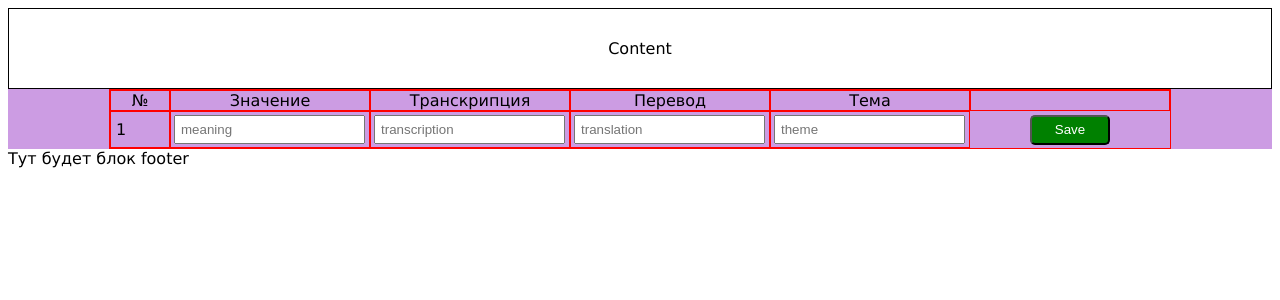
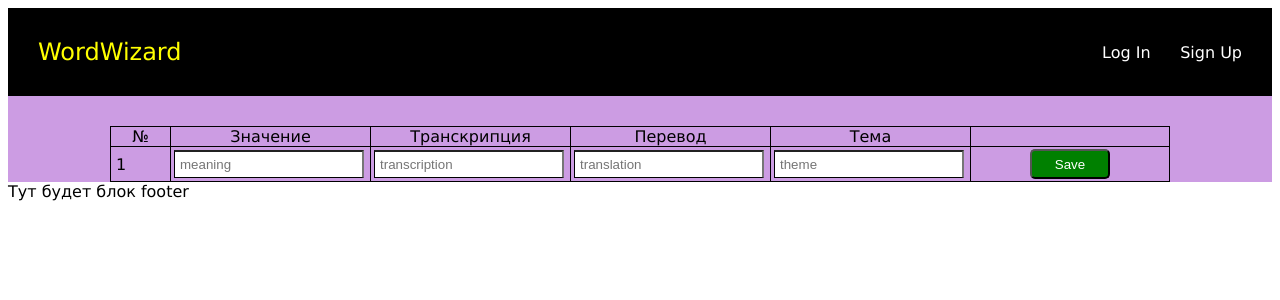
Before and after one commit to ZhannaIvashova/WordWizard, a React (Vite) app: page / in a window 1280 px wide. Shown: the top 300 px of the page. Built offline with nearby package versions, Linux system fonts and the light colour scheme.

Commit message:
fix: border table

```diff
--- a/src/App.jsx
+++ b/src/App.jsx
@@ -1,6 +1,6 @@
-import Header from './components/Header/Header.jsx';
-import Wordlist from './components/Wordlist/Wordlist.jsx';
-import Footer from './components/Footer.jsx';
+import { Header } from './components/Header/Header.jsx';
+import { Wordlist } from './components/Wordlist/Wordlist.jsx';
+import { Footer } from './components/Footer.jsx';
 import './index.css';
 
 function App() {
--- a/src/components/Footer.jsx
+++ b/src/components/Footer.jsx
@@ -1,13 +1,11 @@
 import '../index.css'
 
-function Footer() {
+export const Footer = () => {
   return (
     <>
-      <footer className='location'>
+      <footer>
         Тут будет блок footer
       </footer>
     </>
   )
 }
-
-export default Footer
--- a/src/components/Header/Header.jsx
+++ b/src/components/Header/Header.jsx
@@ -1,9 +1,21 @@
-import { StyledHeader } from './styleheader';
+import {
+  StyledHeader, StyledHeaderWrap, StyledLogo,
+  StyledRegistrationWrap, StyledRegistrationBase
+} from './styleheader';
+import { SyledWrapperBase} from '../styleGeneral';
 
-const Header = () => {
+export const Header = () => {
   return(
-    <StyledHeader>Content</StyledHeader>
+    <StyledHeader>
+      <SyledWrapperBase>
+        <StyledHeaderWrap>
+          <StyledLogo>WordWizard</StyledLogo>
+          <StyledRegistrationWrap>
+            <StyledRegistrationBase href='#'>Log In</StyledRegistrationBase>
+            <StyledRegistrationBase href='#'>Sign Up</StyledRegistrationBase>
+          </StyledRegistrationWrap>
+        </StyledHeaderWrap>
+      </SyledWrapperBase>
+    </StyledHeader>
   )
 }
-
-export default Header
--- a/src/components/Header/styleheader.jsx
+++ b/src/components/Header/styleheader.jsx
@@ -1,4 +1,29 @@
 import { styled } from 'styled-components';
-import { LocationBase } from '../styleGeneral';
+import { SyledWrapperBase } from '../styleGeneral';
 
-export const StyledHeader = styled(LocationBase).attrs({as: 'header'})``;
+export const StyledHeader = styled.header`
+  background-color: black;
+`
+
+export const StyledHeaderWrap = styled.div`
+  display: flex;
+  justify-content: space-between;
+`
+export const StyledLogo = styled.span`
+  color: yellow;
+  font-size: 24px;
+`
+export const StyledRegistrationWrap = styled.div`
+  display: flex;
+  justify-content: space-between;
+  align-items: center;
+  width: 140px;
+`
+export const StyledRegistrationBase = styled.a`
+  color: white;
+  text-decoration: none;
+
+  &:hover {
+    text-decoration: underline;
+  }
+`
--- a/src/components/HeaderTable/HeaderTable.jsx
+++ b/src/components/HeaderTable/HeaderTable.jsx
@@ -8,7 +8,7 @@ export const HeaderTable = () => {
       <StyledHeaderTable>Транскрипция</StyledHeaderTable>
       <StyledHeaderTable>Перевод</StyledHeaderTable>
       <StyledHeaderTable>Тема</StyledHeaderTable>
-      <StyledHeaderTable></StyledHeaderTable>
+      <StyledHeaderTable isLast></StyledHeaderTable>
     </>
   )
 }
--- a/src/components/HeaderTable/styleHeaderTable.jsx
+++ b/src/components/HeaderTable/styleHeaderTable.jsx
@@ -1,6 +1,16 @@
 import { styled } from 'styled-components';
+import { StyledBorderBase } from '../styleGeneral';
+
+/*export const StyledHeaderTable = styled(StyledBorderBase)`
+  display: flex;
+  justify-content: center;
+  border-top: 1px solid black;
+`*/
 
 export const StyledHeaderTable = styled.div`
-  text-align: center;
-  border: 1px solid red;
+  display: flex;
+  justify-content: center;
+  border-top: 1px solid black;
+
+  ${StyledBorderBase}
 `
--- a/src/components/InputTable/styleInputTable.jsx
+++ b/src/components/InputTable/styleInputTable.jsx
@@ -1,17 +1,25 @@
 import { styled } from 'styled-components';
+import { StyledBorderBase } from '../styleGeneral';
 
 export const StyledNumber = styled.div`
   display: flex;
   align-items: center;
   padding-left: 5px;
-  border: 1px solid red;
+  ${StyledBorderBase}
 `
+/*export const StyledLabel = styled(StyledBorderBase).attrs({as: 'label'})`
+  padding: 3px;
+`
+export const StyledInput = styled(StyledBorderBase).attrs({as: 'input'})`
+  padding: 5px;
+`*/
 
 export const StyledLabel = styled.label`
   padding: 3px;
-  border: 1px solid red;
+  ${StyledBorderBase}
 `
 
 export const StyledInput = styled.input`
   padding: 5px;
+  ${StyledBorderBase}
 `
--- a/src/components/SaveButton/SaveButton.jsx
+++ b/src/components/SaveButton/SaveButton.jsx
@@ -1,9 +1,8 @@
-import { StyledSaveButton } from './styleSaveButton';
-import { SyledContainerButton } from '../styleGeneral';
+import { SyledContainerButton, StyledSaveButton } from './styleSaveButton';
 
 export const SaveButton = () => {
   return(
-    <SyledContainerButton>
+    <SyledContainerButton isLast>
       <StyledSaveButton>Save</StyledSaveButton>
     </SyledContainerButton>
   )
--- a/src/components/SaveButton/styleSaveButton.jsx
+++ b/src/components/SaveButton/styleSaveButton.jsx
@@ -1,10 +1,16 @@
 import { styled } from 'styled-components';
-import { ButtonBase } from '../styleGeneral';
+import { SyledButtonBase, SyledContainerButtonBase, StyledBorderBase } from '../styleGeneral';
 
-export const StyledSaveButton = styled(ButtonBase)`
+export const StyledSaveButton = styled(SyledButtonBase)`
   width: 80px;
   height: 30px;
   border-radius: 5px;
   background-color: green;
   color: white;
 `
+export const SyledContainerButton = styled(SyledContainerButtonBase)`
+  ${StyledBorderBase};
+  /*border-bottom: 1px solid black;
+  border-left: 1px solid black;
+  ${props => props.isLast && 'border-right: 1px solid black'}*/
+`;
--- a/src/components/Wordlist/Wordlist.jsx
+++ b/src/components/Wordlist/Wordlist.jsx
@@ -3,7 +3,7 @@ import { StyledMain, StyledList } from './styleWordlist';
 import { HeaderTable } from '../HeaderTable/HeaderTable';
 import { InputTable } from '../InputTable/InputTable';
 
-const Wordlist = () => {
+export const Wordlist = () => {
 
   return(
     <StyledMain>
@@ -14,5 +14,3 @@ const Wordlist = () => {
     </StyledMain>
   )
 }
-
-export default Wordlist
--- a/src/components/Wordlist/styleWordlist.jsx
+++ b/src/components/Wordlist/styleWordlist.jsx
@@ -6,7 +6,7 @@ export const StyledMain = styled.main`
 export const StyledList = styled.div`
   max-width: 1060px;
   margin: 0 auto;
+  padding-top: 30px;
   display: grid;
   grid-template-columns: 0.3fr repeat(5, 1fr);
-  border: 1px solid red;
 `
--- a/src/components/styleGeneral.jsx
+++ b/src/components/styleGeneral.jsx
@@ -1,31 +1,28 @@
 import { styled } from 'styled-components';
 
-const StyledHeaderTable = styled.div`
-  text-align: center;
-  border: 1px solid red;
+export const SyledWrapperBase = styled.div`
+  max-width: 1240px;
+  margin: 0 auto;
+  padding: 30px;
 `
-const SyledContainerButton = styled.div`
+export const SyledContainerButtonBase = styled.div`
   display: flex;
   justify-content: center;
   align-items: center;
 `
-const ButtonBase = styled.button`
+export const SyledButtonBase = styled.button`
   &:hover {
     cursor: pointer;
   }
 `
-const LocationBase = styled.div`
-  max-width: 1240px;
-  margin: 0 auto;
-  display: flex;
-  justify-content: center;
-  padding: 30px;
-  border: 1px solid black;
-`
+/*export const StyledBorderBase = styled.div`
+  border-bottom: 1px solid black;
+  border-left: 1px solid black;
+  ${props => props.isLast && 'border-right: 1px solid black'}
+`*/
 
-export {
-  StyledHeaderTable,
-  SyledContainerButton,
-  ButtonBase,
-  LocationBase
-};
+export const StyledBorderBase = (props) => `
+  border-bottom: 1px solid black;
+  border-left: 1px solid black;
+  ${props.isLast ? 'border-right: 1px solid black;' : ''}
+`;
```
Also changed, not shown: 1 other file (tests, documents, lock files or other folders).
